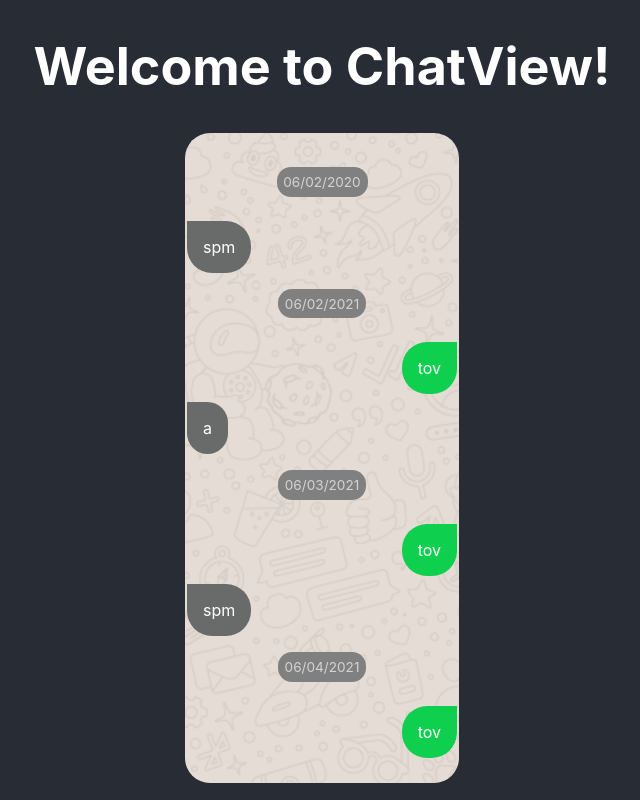
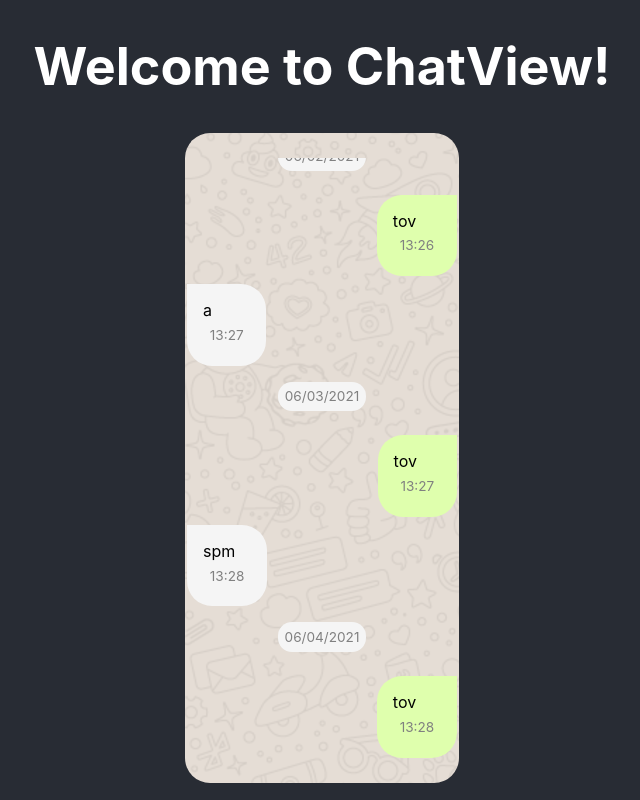
Before and after one commit to Supalien/chatView, a React (Create React App) app: page / in a window 1280 px wide. Shown: the whole page, without its empty margins (318-958 px from the left). Built offline with nearby package versions, Linux system fonts and the light colour scheme.

Commit message:
switched colors to match whatsapp lightmode and added time to messages

```diff
--- a/src/App.css
+++ b/src/App.css
@@ -1,10 +1,4 @@
-p {
-  font-size: 0.85rem;
-  margin-block: 0.5em;
-  margin-inline: 0.5em;
-  color: lightgray;
 
-}
 
 .App {
   text-align: center;
@@ -57,6 +51,7 @@ p {
   flex-direction: column-reverse;
   align-items: flex-start;
   overflow-y: scroll;
+  overflow-x: hidden;
 }
 
 .Chat-container::-webkit-scrollbar {
@@ -71,11 +66,19 @@ p {
 }
 
 .date-container {
-  background-color: gray;
+  background-color: whitesmoke;
   border-radius: 14px;
   display: flex;
   align-self: center;
   margin: 1rem;
+}
+
+.date-container p {
+  font-size: 0.85rem;
+  margin-block: 0.5em;
+  margin-inline: 0.5em;
+  color: gray;
+
 }
 
 .message-container{
@@ -85,11 +88,19 @@ p {
   text-align: left;
   font-size: 1rem;
   max-width: 24vh;
+  color: black;
   word-wrap: break-word;
 }
 
+.message-container p {
+  font-size: 0.85rem;
+  margin-block: 0.5em;
+  margin-inline: 0.5em;
+  color: gray;
+}
+
 .designated{
-  background-color: #0ecf4e;
+  background-color: #dfffad;
   /* margin-right: 10px; */
   margin-left: 50px;
   align-self: flex-end;
@@ -97,7 +108,7 @@ p {
   }
 
 .other{
-  background-color: #686b69;
+  background-color: whitesmoke;
   /* margin-left: 10px; */
   margin-right: 50px;
   border-top-left-radius: 0;
--- a/src/components/Message.js
+++ b/src/components/Message.js
@@ -4,7 +4,8 @@ import '../App.css'
 function Message(props){
     return (
         <div className={props.className}>
-            <a>{props.msg.content}</a>
+            <span>{props.msg.content}</span>
+            <p>{props.msg.time}</p>
         </div>
     );
 }
```
